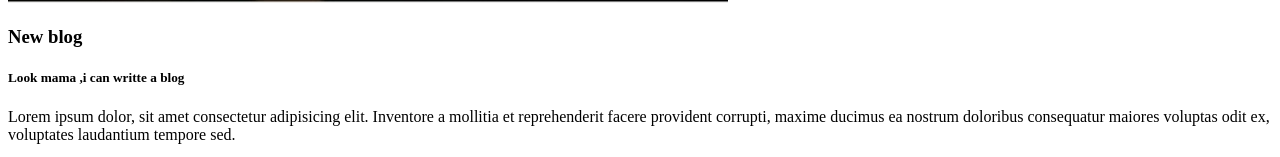
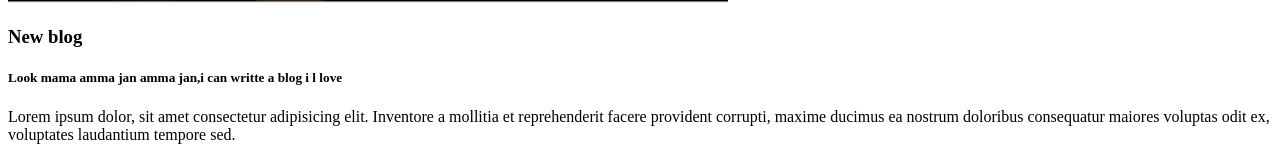
Before and after one commit to Shajibmia96/my-name-repo, a plain HTML site: page index.html in a window 1280 px wide. Shown: the part 974-1131 px from the top of the page. Drawn offline with Linux system fonts and the light colour scheme.

Commit message:
amma in my new blog

```diff
--- a/index.html
+++ b/index.html
@@ -11,7 +11,7 @@
     <img src="hashi.jpg" alt="">
     <div>
         <h3>New blog</h3>
-        <h5>Look mama ,i can writte a blog</h5>
+        <h5>Look mama  amma jan amma jan,i can writte a blog i l love</h5>
         <p>Lorem ipsum dolor, sit amet consectetur adipisicing elit. Inventore a mollitia et reprehenderit facere provident corrupti, maxime ducimus ea nostrum doloribus consequatur maiores voluptas odit ex, voluptates laudantium tempore sed.</p>
     </div>
 </body>
```
